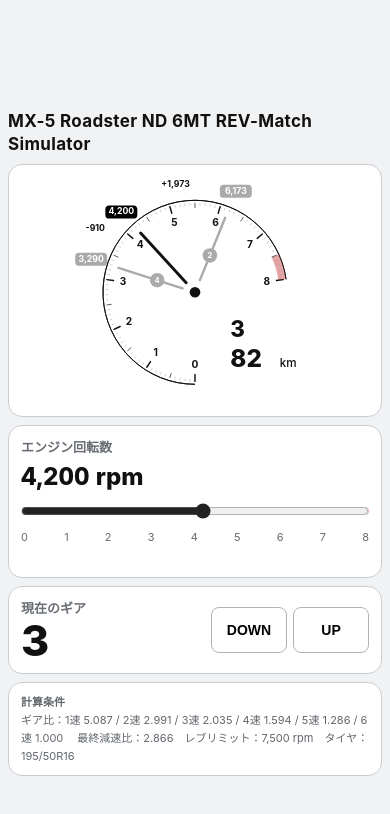
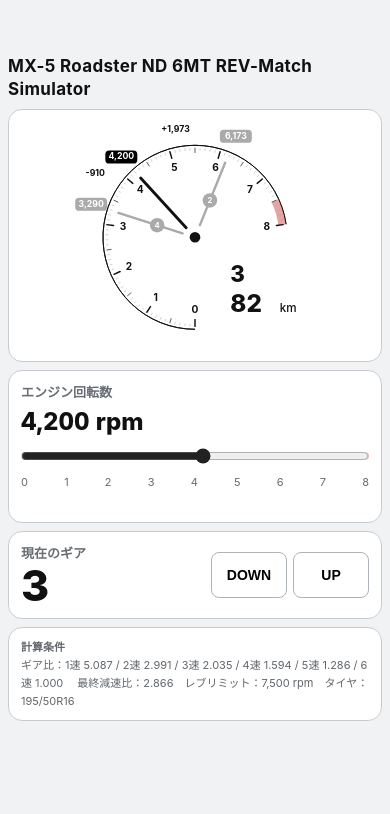
Before and after one commit to wtnk-nd/rev-match-simulator, a plain HTML site: page index.html in a window 390 px wide. Drawn offline with Linux system fonts and the light colour scheme.

Commit message:
Add files via upload

```diff
--- a/index.html
+++ b/index.html
@@ -69,7 +69,7 @@ button:hover:not(:disabled){background:#f2f3f4}
 button:disabled{opacity:.35;cursor:not-allowed}
 .conditions{margin-top:12px;padding:13px 16px;color:#62676d;font-size:12px;line-height:1.75}
 @media(max-width:720px){
-  .app{width:100%;padding:10px 8px 18px;padding-top:max(110px, calc(env(safe-area-inset-top) + 90px));padding-bottom:max(18px, env(safe-area-inset-bottom))}
+  .app{width:100%;padding:10px 8px 18px;padding-top:max(55px, calc(env(safe-area-inset-top) + 35px));padding-bottom:max(18px, env(safe-area-inset-bottom))}
   h1{font-size:17px;margin-bottom:8px;line-height:1.35}
   .meter-panel{padding:2px 2px 0;overflow:hidden}
   .meter-wrap{width:100%;max-width:none;aspect-ratio:1.48/1}
```
